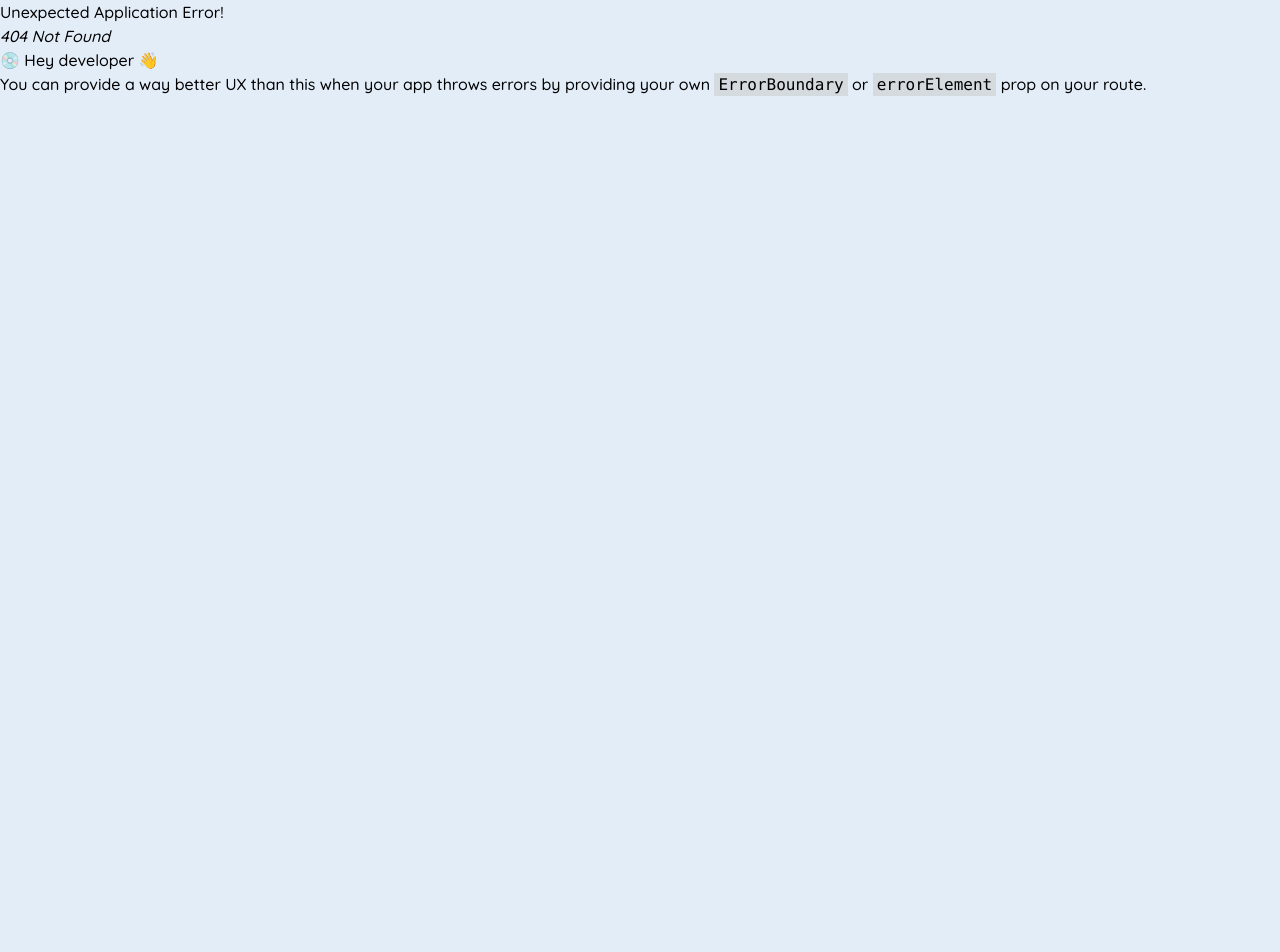
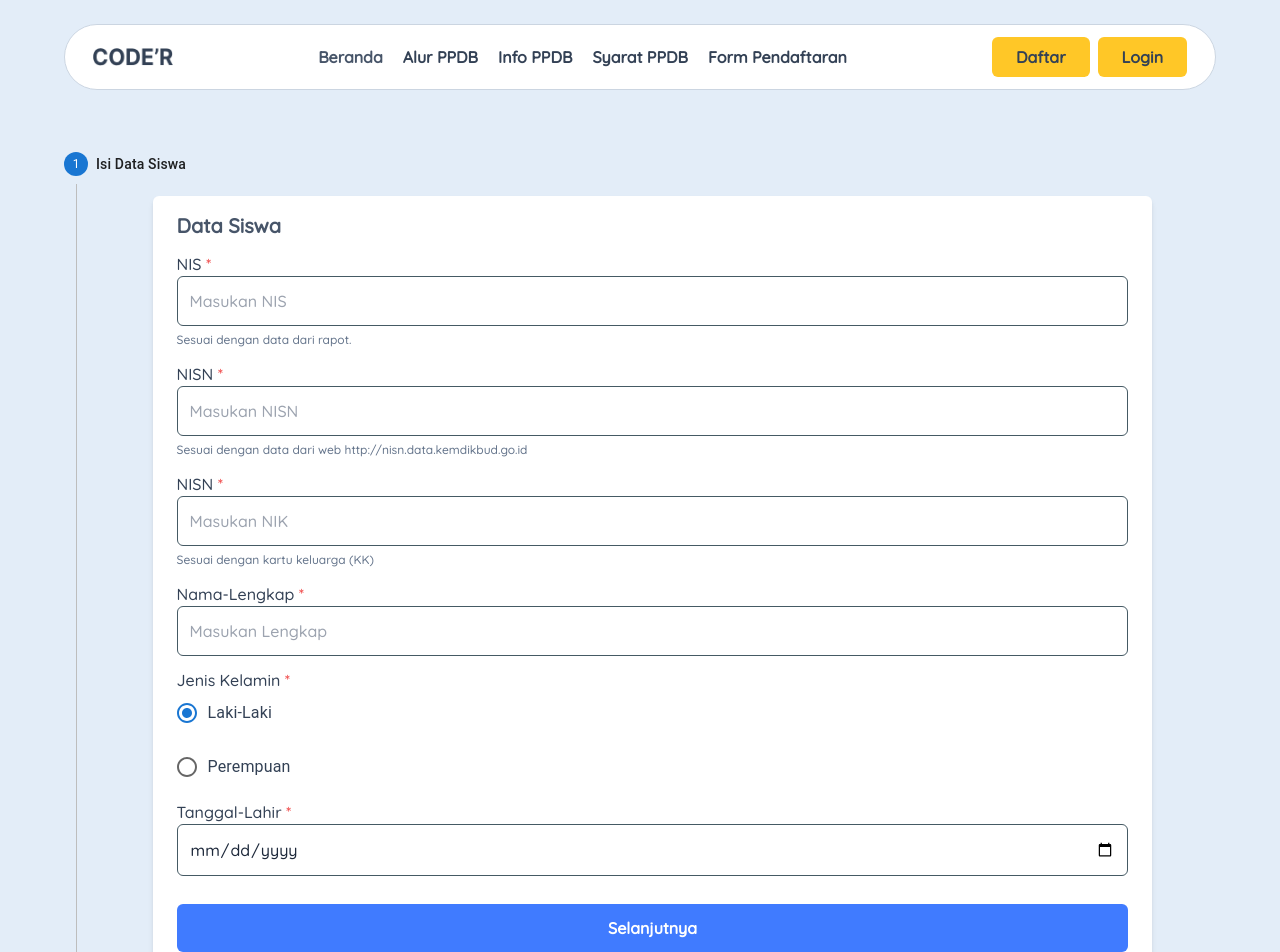
Before and after one commit to galihroswandi/ppdb-2024, a React (Vite) app in the folder views/: page /input-data in a window 1280 px wide. Before the commit this address had no page. Shown: the top 952 px of the page. Before the commit the page ends 800 px from the top, so only its background shows below. Built offline with nearby package versions, Linux system fonts and the light colour scheme.

Commit message:
feat: Input Form

```diff
--- a/views/src/Routes.jsx
+++ b/views/src/Routes.jsx
@@ -6,13 +6,15 @@ import {
 } from "react-router-dom";
 import LandingPage from "./app/landingpage";
 import Login from "./app/login";
+import InputData from "./app/inputData";
 
 function App() {
   const router = createBrowserRouter(
     createRoutesFromElements(
       <Route>
         <Route path="/" element={<LandingPage />} />
-        <Route path="/ppdb/login" element={<Login />} />
+        <Route path="/login" element={<Login />} />
+        <Route path="/input-data" element={<InputData />} />
       </Route>
     )
   );
--- /dev/null
+++ b/views/src/app/inputData.jsx
@@ -0,0 +1,13 @@
+import Form from "../components/Fragments/InputData/Form";
+import { Navbar } from "../components/Fragments/LandingPage/HeroSection";
+
+export default function InputData() {
+  return (
+    <section>
+      <header>
+        <Navbar />
+      </header>
+      <Form />
+    </section>
+  );
+}
--- a/views/src/components/Elements/Auth/InputForm.jsx
+++ b/views/src/components/Elements/Auth/InputForm.jsx
@@ -5,9 +5,16 @@ const InputForm = (props) => {
 
   return (
     <div className={`input-form w-full flex ${classWrapper}`}>
-      <section className="icon-wrapper border-l border-t border-b border-[#455A64] rounded-l-md pl-3 flex justify-center items-center">
-        <img src={imgUrl} alt={`${placeholder} Icon`} width={24} height={24} />
-      </section>
+      {imgUrl && (
+        <section className="icon-wrapper border-l border-t border-b border-[#455A64] rounded-l-md pl-3 flex justify-center items-center">
+          <img
+            src={imgUrl}
+            alt={`${placeholder} Icon`}
+            width={24}
+            height={24}
+          />
+        </section>
+      )}
       <input
         type={type}
         name={placeholder.toLowerCase()}
--- /dev/null
+++ b/views/src/components/Fragments/InputData/Form.jsx
@@ -0,0 +1,191 @@
+import Box from "@mui/material/Box";
+import Stepper from "@mui/material/Stepper";
+import Step from "@mui/material/Step";
+import StepLabel from "@mui/material/StepLabel";
+import StepContent from "@mui/material/StepContent";
+import Button from "@mui/material/Button";
+import Paper from "@mui/material/Paper";
+import Typography from "@mui/material/Typography";
+import { useState } from "react";
+import { PropTypes } from "prop-types";
+import FormControlLabel from "@mui/material/FormControlLabel";
+import Radio from "@mui/material/Radio";
+import RadioGroup from "@mui/material/RadioGroup";
+
+const steps = [
+  {
+    label: "Isi Data Siswa",
+  },
+  {
+    label: "Isi Data Ibu",
+  },
+  {
+    label: "Isi Data Ayah",
+  },
+  {
+    label: "Isi Data Wali",
+  },
+  {
+    label: "Isi Data Asal Sekolah",
+  },
+  {
+    label: "Konfirmasi Data",
+  },
+];
+
+export default function Form() {
+  const [activeStep, setActiveStep] = useState(0);
+  const [value, setValue] = useState("female");
+
+  const handleChange = (event) => {
+    setValue(event.target.value);
+  };
+
+  const handleNext = () => {
+    setActiveStep((prevActiveStep) => prevActiveStep + 1);
+  };
+
+  const handleBack = () => {
+    setActiveStep((prevActiveStep) => prevActiveStep - 1);
+  };
+
+  const handleReset = () => {
+    setActiveStep(0);
+  };
+
+  return (
+    <section className="max-w-[90%] mx-auto w-full pt-28 lg:pt-36">
+      <Box sx={{ maxWidth: "100%" }}>
+        <Stepper activeStep={activeStep} orientation="vertical">
+          {steps.map((step, index) => (
+            <Step key={step.label}>
+              <StepLabel>{step.label}</StepLabel>
+              <StepContent>
+                <section className="w-[90%] mx-auto bg-white px-6 py-4 my-3 rounded-md shadow-md">
+                  <header>
+                    <h1 className="font-bold text-xl text-slate-600 mb-3">
+                      Data Siswa
+                    </h1>
+                  </header>
+                  <form className="grid gap-3">
+                    <InputForm
+                      placeholder="Masukan NIS"
+                      type="number"
+                      labelName="NIS"
+                      textHelper="Sesuai dengan data dari rapot."
+                      required
+                    />
+                    <InputForm
+                      placeholder="Masukan NISN"
+                      type="number"
+                      labelName="NISN"
+                      textHelper="Sesuai dengan data dari web http://nisn.data.kemdikbud.go.id"
+                      required
+                    />
+                    <InputForm
+                      placeholder="Masukan NIK"
+                      type="number"
+                      labelName="NISN"
+                      textHelper="Sesuai dengan kartu keluarga (KK)"
+                      required
+                    />
+                    <InputForm
+                      placeholder="Masukan Lengkap"
+                      type="text"
+                      labelName="Nama-Lengkap"
+                      required
+                    />
+                    <label htmlFor="gender">
+                      <span className="text-slate-700">
+                        Jenis Kelamin
+                        <span className="text-red-500"> *</span>
+                      </span>
+                      <RadioGroup
+                        aria-labelledby="demo-controlled-radio-buttons-group"
+                        name="controlled-radio-buttons-group"
+                        value={value}
+                        onChange={handleChange}
+                        className="grid grid-cols-2 gap-3 text-slate-700"
+                      >
+                        <FormControlLabel
+                          value="female"
+                          control={<Radio />}
+                          label="Laki-Laki"
+                        />
+                        <FormControlLabel
+                          value="male"
+                          control={<Radio />}
+                          label="Perempuan"
+                        />
+                      </RadioGroup>
+                    </label>
+                    <InputForm
+                      placeholder="Tanggal Lahir"
+                      type="date"
+                      labelName="Tanggal-Lahir"
+                      required
+                    />
+                    <section className="grid mt-4">
+                      <button
+                        className="flex items-center gap-x-1 justify-center w-full bg-primary-color rounded-md p-2.5 lg:py-3 font-semibold hover:bg-blue-600 mb-3 text-white"
+                        type="button"
+                        onClick={handleNext}
+                      >
+                        {index === steps.length - 1 ? "Selesai" : "Selanjutnya"}
+                      </button>
+                      <button
+                        className="flex items-center gap-x-1 justify-center w-full bg-body-color rounded-md p-2.5 lg:py-3 font-semibold mb-3 text-slate-500"
+                        type="button"
+                        onClick={handleBack}
+                        disabled={index === 0}
+                      >
+                        Kembali
+                      </button>
+                    </section>
+                  </form>
+                </section>
+              </StepContent>
+            </Step>
+          ))}
+        </Stepper>
+        {activeStep === steps.length && (
+          <Paper square elevation={0} sx={{ p: 3 }}>
+            <Typography>All steps completed - you&apos;re finished</Typography>
+            <Button onClick={handleReset} sx={{ mt: 1, mr: 1 }}>
+              Reset
+            </Button>
+          </Paper>
+        )}
+      </Box>
+    </section>
+  );
+}
+
+const InputForm = ({ placeholder, type, textHelper, labelName, required }) => {
+  return (
+    <label htmlFor={labelName.toLowerCase()}>
+      <span className="text-slate-700">
+        {labelName}
+        {required && <span className="text-red-500"> *</span>}
+      </span>
+      <input
+        type={type}
+        className="border border-[#455A64] py-2 lg:py-3 px-3 w-full rounded-md outline-none text-slate-800"
+        placeholder={placeholder}
+        id={labelName.toLowerCase()}
+        name={labelName.toLowerCase()}
+      />
+      {textHelper && (
+        <span className="text-slate-500 text-xs">{textHelper}</span>
+      )}
+    </label>
+  );
+};
+
+InputForm.propTypes = {
+  placeholder: PropTypes.string,
+  type: PropTypes.string,
+  textHelper: PropTypes.string,
+  labelName: PropTypes.string,
+  required: PropTypes.bool,
+};
--- a/views/src/components/Fragments/LandingPage/HeroSection.jsx
+++ b/views/src/components/Fragments/LandingPage/HeroSection.jsx
@@ -13,6 +13,7 @@ import FilePresentRoundedIcon from "@mui/icons-material/FilePresentRounded";
 import Logo from "../../../assets/icons/coder.png";
 import HeroImage from "../../../assets/img/cuate.png";
 import { useEffect, useState } from "react";
+import { Link } from "react-router-dom";
 
 export default function HeroSection() {
   return (
@@ -23,7 +24,7 @@ export default function HeroSection() {
   );
 }
 
-const Navbar = () => {
+export const Navbar = () => {
   const [state, setState] = useState(false);
   const [prevScrollPos, setPrevScrollPos] = useState(window.pageYOffset);
   const [visible, setVisible] = useState(true);
@@ -69,19 +70,20 @@ const Navbar = () => {
     <section
       className={`${
         visible ? "navbar" : "navbar hidden"
-      } bg-white w-[90%] fixed top-6 left-[50%] -translate-x-[50%] rounded-full px-5 lg:px-7 py-3 flex justify-between items-center transition-all duration-300`}
+      } bg-white w-[90%] fixed top-6 left-[50%] -translate-x-[50%] rounded-full px-5 lg:px-7 py-3 flex justify-between items-center transition-all duration-300 border border-slate-300`}
       id="navbar"
     >
       <section>
         <img src={Logo} alt="Logo Image" className="w-16 lg:w-20" />
       </section>
       <section className="hidden nav-link-lg lg:flex items-center gap-5 text-slate-700 font-semibold">
-        <a href="#" className="text-slate-600">
+        <Link to="/" className="text-slate-600">
           Beranda
-        </a>
+        </Link>
         <a href="#alur-ppdb">Alur PPDB</a>
         <a href="#info-ppdb">Info PPDB</a>
         <a href="#syarat-ppdb">Syarat PPDB</a>
+        <Link to="/input-data">Form Pendaftaran</Link>
       </section>
       <section className="hidden lg:flex items-center gap-2">
         <a
@@ -169,12 +171,12 @@ const ContentHero = () => {
           secara mudah dan aman untuk memulai perjalanan pendidikan yang
           menyenangkan bersama kami.
         </p>
-        <a
-          href="#"
+        <Link
+          to="/input-data"
           className="bg-secondary-color text-slate-700 px-6 lg:py-3 py-2.5 font-semibold rounded-md"
         >
           Daftar Sekarang
-        </a>
+        </Link>
       </section>
       <section className="img lg:px-14 pr-0 pt-0">
         <img src={HeroImage} alt="Hero Image" className="w-full xl:w-auto" />
```
